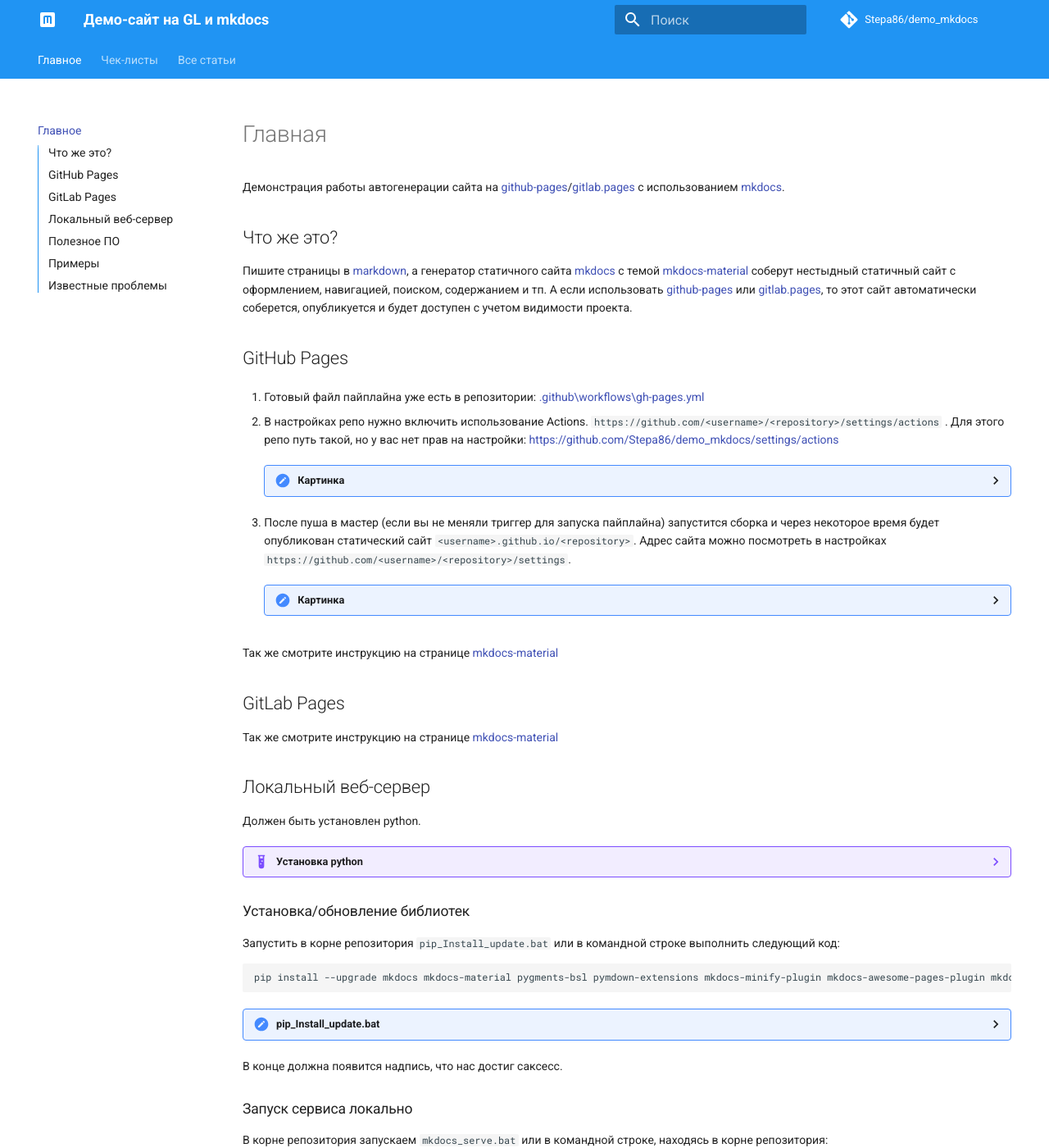
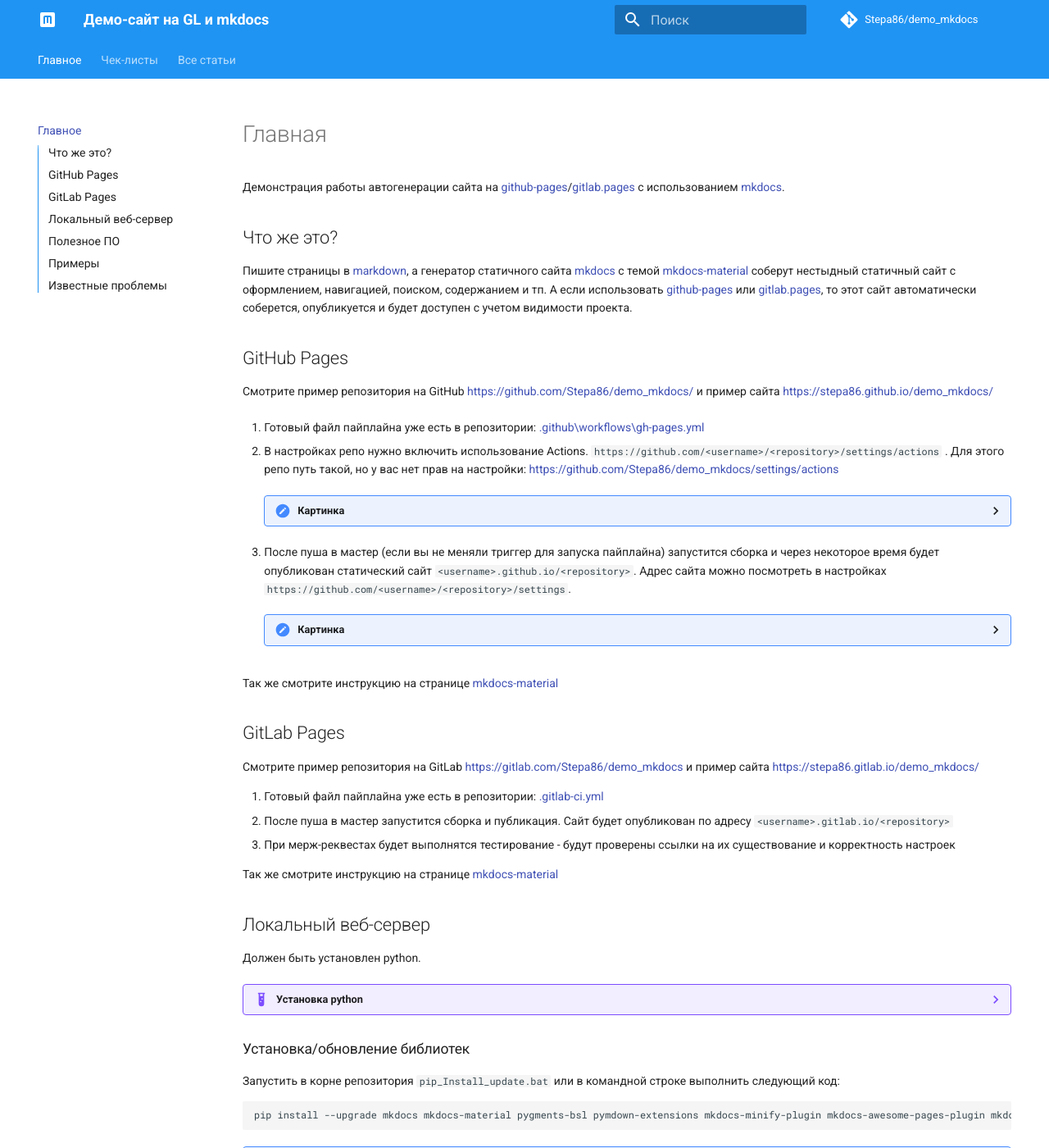
Before and after one commit to Stepa86/demo_mkdocs, an MkDocs documentation site: the page built from docs/index.md, in a window 1280 px wide and 1400 px high. Shown: the whole window at 82% size. Built offline with MkDocs 1.6.1 and Material for MkDocs 9.7.7, drawn with Linux system fonts in a browser that asks for light colours; comment, search, counter and statistics services are not loaded.

Commit message:
улучш: Информация по GitLab Pages

```diff
--- a/docs/index.md
+++ b/docs/index.md
@@ -7,6 +7,8 @@
 Пишите страницы в [markdown](https://ru.wikipedia.org/wiki/Markdown), а генератор статичного сайта [mkdocs](https://www.mkdocs.org/) с темой [mkdocs-material](https://squidfunk.github.io/mkdocs-material/) соберут нестыдный статичный сайт с оформлением, навигацией, поиском, содержанием и тп. А если использовать [github-pages](https://pages.github.com/) или [gitlab.pages](https://docs.gitlab.com/ee/user/project/pages/), то этот сайт автоматически соберется, опубликуется и будет доступен с учетом видимости проекта.
 
 ## GitHub Pages
+
+Смотрите пример репозитория на GitHub [https://github.com/Stepa86/demo_mkdocs/](https://github.com/Stepa86/demo_mkdocs/) и пример сайта [https://stepa86.github.io/demo_mkdocs/](https://stepa86.github.io/demo_mkdocs/)
 
 1. Готовый файл пайплайна уже есть в репозитории: [.github\workflows\gh-pages.yml](https://github.com/Stepa86/demo_mkdocs/blob/master/.github/workflows/gh-pages.yml)
 
@@ -26,6 +28,12 @@
   [2]: index.assets/Setting-GP.png
 
 ## GitLab Pages
+
+Смотрите пример репозитория на GitLab [https://gitlab.com/Stepa86/demo_mkdocs](https://gitlab.com/Stepa86/demo_mkdocs) и пример сайта [https://stepa86.gitlab.io/demo_mkdocs/](https://stepa86.gitlab.io/demo_mkdocs/)
+
+1. Готовый файл пайплайна уже есть в репозитории: [.gitlab-ci.yml](https://gitlab.com/Stepa86/demo_mkdocs/-/blob/master/.gitlab-ci.yml)
+2. После пуша в мастер запустится сборка и публикация. Сайт будет опубликован по адресу `<username>.gitlab.io/<repository>`
+3. При мерж-реквестах будет выполнятся тестирование - будут проверены ссылки на их существование и корректность настроек
 
 Так же смотрите инструкцию на странице [mkdocs-material](https://squidfunk.github.io/mkdocs-material/publishing-your-site/#gitlab-pages)
 
```
